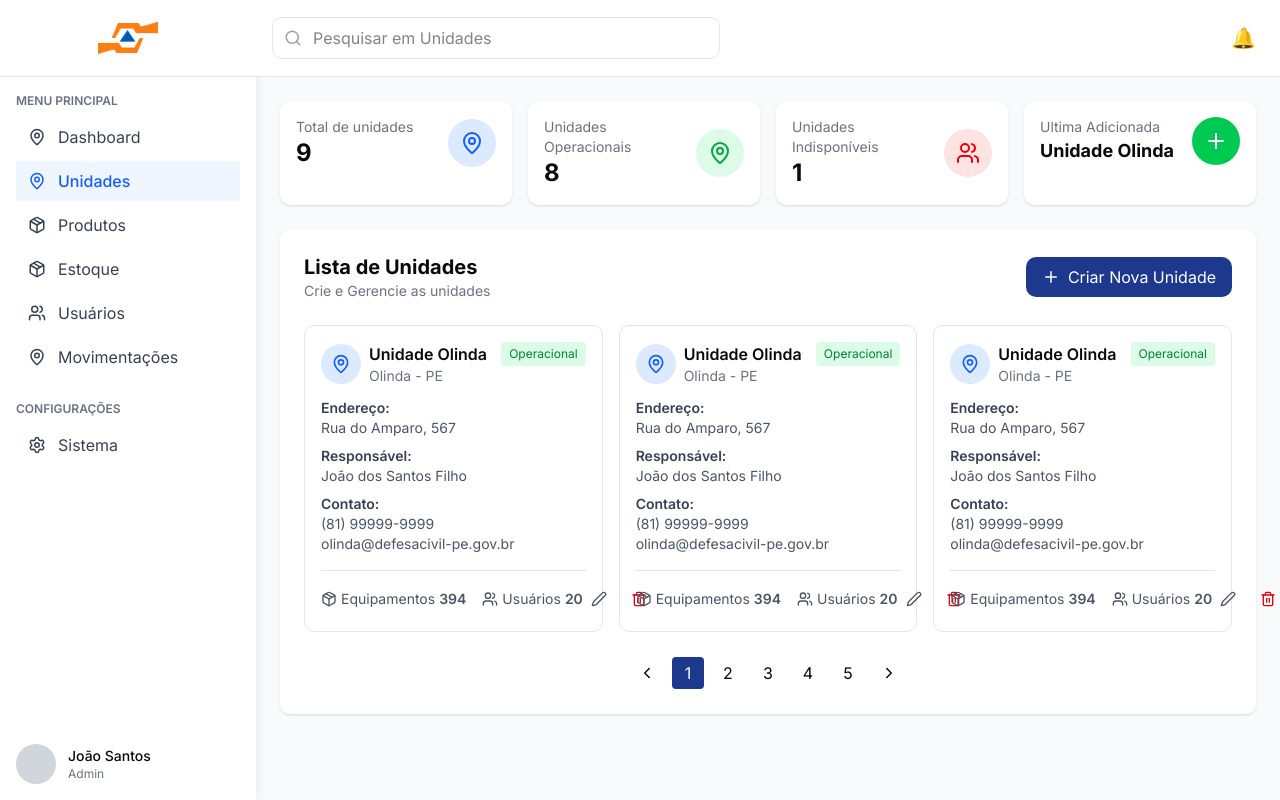
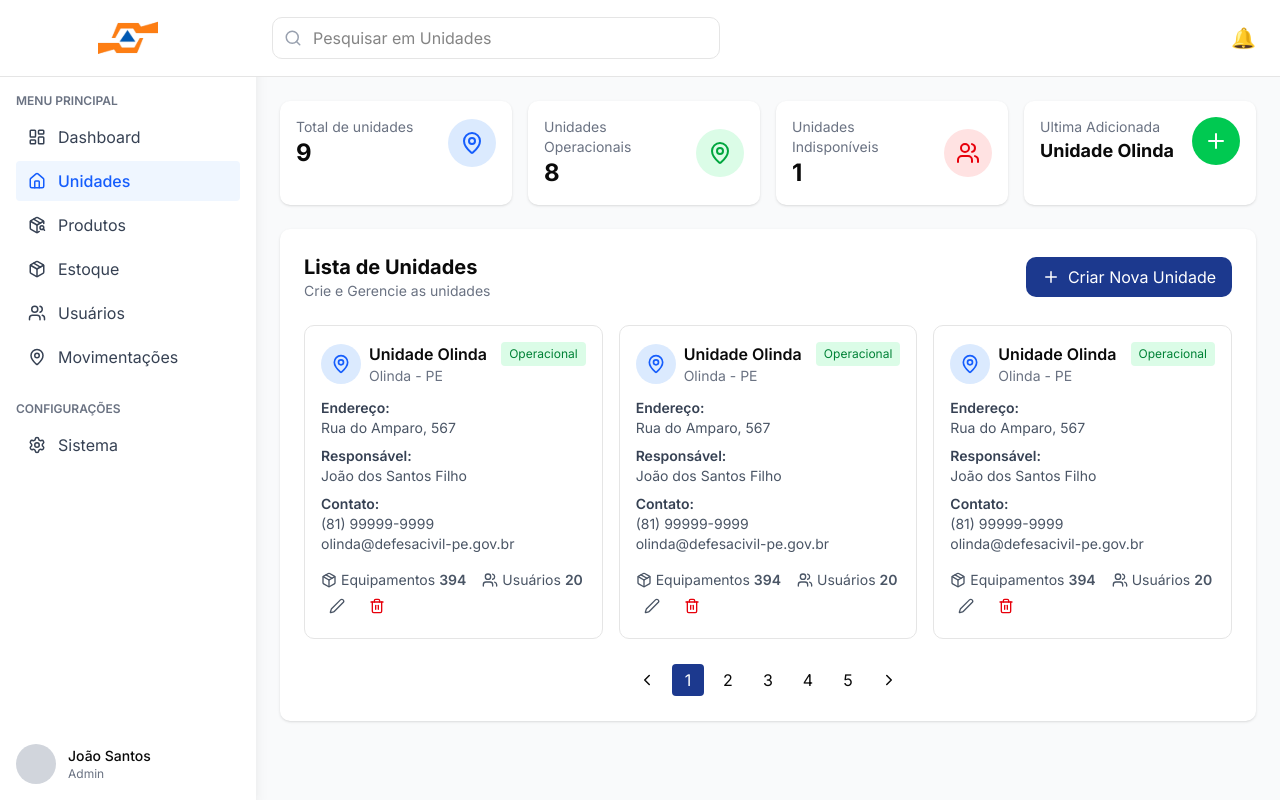
Before and after one commit to Alrykemes/pernambox-front, a React (Vite) app: page /units-management in a window 1280 px wide. Built offline with nearby package versions, Linux system fonts and the light colour scheme; no server answers.

Commit message:
feat: minor updates in icons

```diff
--- a/src/pages/UnitsManagement.tsx
+++ b/src/pages/UnitsManagement.tsx
@@ -1,5 +1,5 @@
 import React, { useState } from 'react';
-import { Search, Plus, Edit2, Trash2, MapPin, Users, Package, ChevronLeft, ChevronRight, Settings} from 'lucide-react';
+import { Search, Plus, Edit2, Trash2, MapPin, Users, Package, ChevronLeft, ChevronRight, Settings, LayoutDashboard, PackageSearch, House} from 'lucide-react';
 
 
 interface Unit {
@@ -99,15 +99,15 @@ const UnitsManagement = () => {
           <div className="text-xs text-gray-500 mb-2 font-semibold">MENU PRINCIPAL</div>
           <nav className="space-y-1">
             <a href="#" className="flex items-center gap-3 px-3 py-2 text-gray-700 hover:bg-gray-100 rounded">
-              <MapPin size={18} />
+              <LayoutDashboard size={18} />
               <span>Dashboard</span>
             </a>
             <a href="#" className="flex items-center gap-3 px-3 py-2 bg-blue-50 text-blue-600 rounded font-medium">
-              <MapPin size={18} />
+              <House size={18} />
               <span>Unidades</span>
             </a>
             <a href="#" className="flex items-center gap-3 px-3 py-2 text-gray-700 hover:bg-gray-100 rounded">
-              <Package size={18} />
+              <PackageSearch size={18} />
               <span>Produtos</span>
             </a>
             <a href="#" className="flex items-center gap-3 px-3 py-2 text-gray-700 hover:bg-gray-100 rounded">
@@ -269,7 +269,7 @@ const UnitsManagement = () => {
                     </div>
                   </div>
 
-                  <div className="flex items-center justify-between pt-3 border-t">
+                  <div className="flex flex-wrap items-center justify-between">
                     <div className="flex gap-4">
                       <div className="flex items-center gap-1 text-sm text-gray-600">
                         <Package size={16} />
@@ -331,7 +331,6 @@ const UnitsManagement = () => {
       {showModal && (
         <div className="fixed inset-0 bg-black bg-opacity-50 flex items-center justify-center z-50 p-4">
           <div className="bg-white rounded-lg w-full max-w-2xl max-h-[90vh] overflow-y-auto">
-            {/* Header */}
             <div className="flex items-center justify-between p-6 border-b">
               <h3 className="text-xl font-bold">
                 {editingUnit ? 'Editar Unidade' : 'Cadastrar Unidade'}
```
